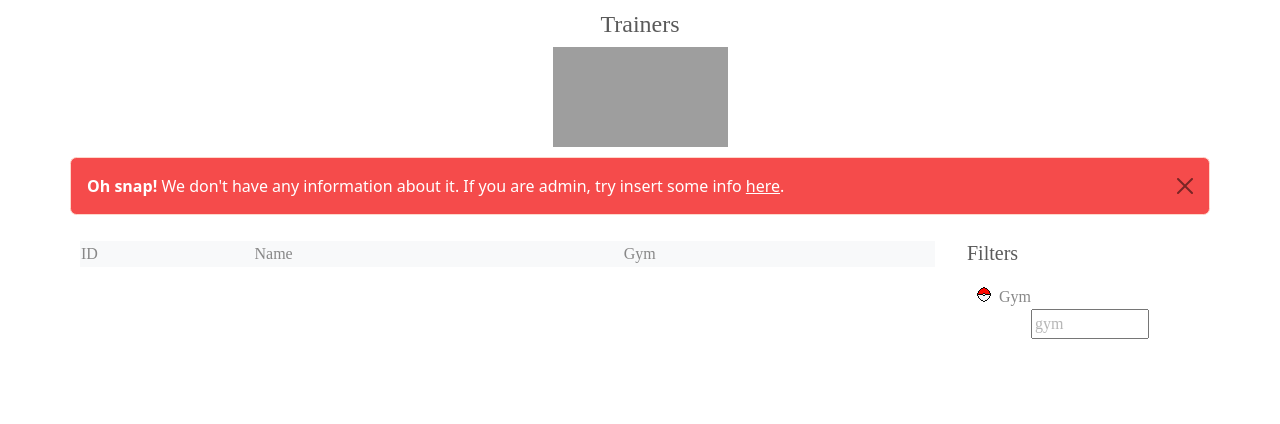
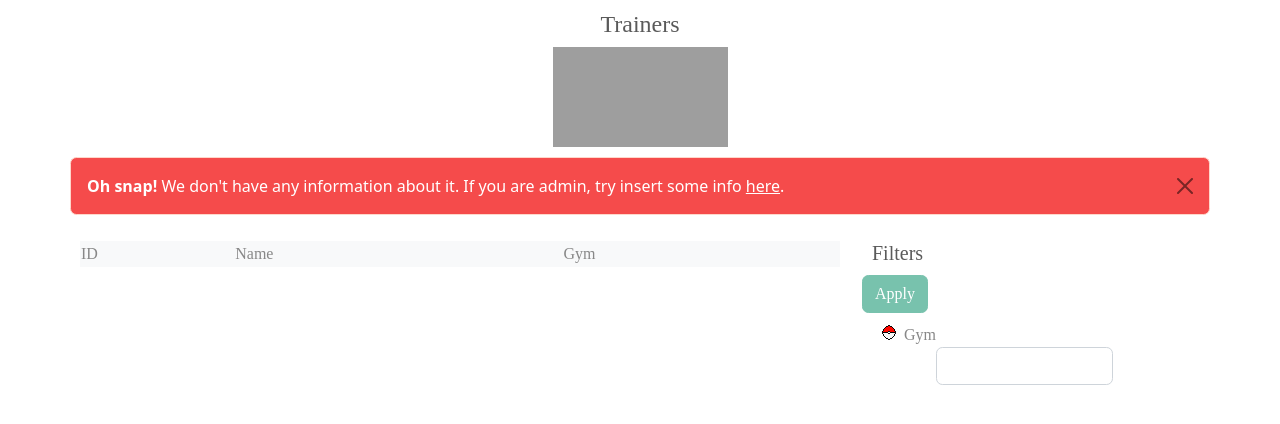
Before and after one commit to karlosA99/pokemon_data-base, a Django app: page /trainer/ in a window 1280 px wide. Shown: the part 76-500 px from the top of the page. Run offline with Django 4.2, Linux system fonts and the light colour scheme; data comes from the database, SQL or seed files in the repository; data that the repository does not hold is empty; some libraries are stand-ins or nearby versions; grey boxes are pictures that could not be loaded.

Commit message:
template trainer filter

```diff
--- a/pokemon/templates/citizen/citizen.html
+++ b/pokemon/templates/citizen/citizen.html
@@ -229,7 +229,6 @@
         }
       </style>
 
-
 </body>
 
 </html>
--- a/pokemon/templates/trainer/trainer.html
+++ b/pokemon/templates/trainer/trainer.html
@@ -104,7 +104,7 @@
 
   <div id="customlay" class="container">
     <div class="row align-items-start">
-      <table class="col-9 bg-light poke marg">
+      <table class="col-8 bg-light poke marg">
         <thead>
           <tr>
             <td>ID</td>
@@ -127,16 +127,21 @@
             <button type="button" style="float: right;" class="btn-close" onclick="exit()"
               data-bs-dismiss="alert"></button>
             <strong>Oh snap!</strong> We don't have any information about it. If you are admin, try insert some info <a
-              href="../citizen/">here</a>.
+              href="../admin/">here</a>.
 
             {% endif %}
         </tbody>
       </table>
 
-      <div class="col-1 filters">
+      <div class="col-3 filters">
+        <form action="/trainer/" method="get" id="filter">
           <div class="row">
-
+            <div class="column">
               <h5 class="poke marg">Filters</h5>
+            </div>
+            <div class="column">
+              <button type="submit" class="btn btn-primary poke">Apply</button>
+            </div>
           </div>
 
           <div class="row">
@@ -145,18 +150,31 @@
                 <li class="sub-menu poke marg">Gym</a>
                   <ul>
                     <li>
-                    <form>
-                      <input type="text" size="10" maxlength="15" placeholder="gym">
-                    </form>
+                      <input type="text" class="form-control" size="20" maxlength="30" name="gym">
                     </li>
                   </ul>
                 </li>
               </ul>
             </div>
           </div>
-      </div>
+        </form>
       </div>
 
+      {% block extrajs %}
+      {% endblock %}
+
+      <script src="https://code.jquery.com/jquery-3.2.1.slim.min.js"
+        integrity="sha384-KJ3o2DKtIkvYIK3UENzmM7KCkRr/rE9/Qpg6aAZGJwFDMVNA/GpGFF93hXpG5KkN"
+        crossorigin="anonymous"></script>
+      <script src="https://cdnjs.cloudflare.com/ajax/libs/popper.js/1.11.0/umd/popper.min.js"
+        integrity="sha384-b/U6ypiBEHpOf/4+1nzFpr53nxSS+GLCkfwBdFNTxtclqqenISfwAzpKaMNFNmj4"
+        crossorigin="anonymous"></script>
+      <script src="https://maxcdn.bootstrapcdn.com/bootstrap/4.0.0-beta/js/bootstrap.min.js"
+        integrity="sha384-h0AbiXch4ZDo7tp9hKZ4TsHbi047NrKGLO3SEJAg45jXxnGIfYzk4Si90RDIqNm1"
+        crossorigin="anonymous"></script>
+      <script src="{% static 'js/bootstrap.min (2).js' %}"></script>
+      <script src="{% static 'js/exit.js' %}"></script>
+      <script src="https://cdn.jsdelivr.net/npm/bootstrap@5.1.3/dist/js/bootstrap.bundle.min.js"></script>
 
       <style>
         @font-face {
@@ -180,38 +198,23 @@
         .dropdown-item:hover {
           background-color: #5a5a5a;
         }
-    .filters li{
+
+        .filters li {
           list-style-image: url("../../static/img/pokeball.ico");
         }
-      li ul li{
-        list-style:none !important;
+
+        li ul li {
+          list-style: none !important;
         }
 
-     .alert-danger{
+        .alert-danger {
           background-color: rgba(241, 0, 0, 0.707);
         }
 
-           input::placeholder{
-    color: rgba(87, 87, 87, 0.437) ;
+        input::placeholder {
+          color: rgba(87, 87, 87, 0.437);
         }
-
       </style>
-    {% block extrajs %}
-    {% endblock %}
-
-
-    <script src="https://code.jquery.com/jquery-3.2.1.slim.min.js"
-      integrity="sha384-KJ3o2DKtIkvYIK3UENzmM7KCkRr/rE9/Qpg6aAZGJwFDMVNA/GpGFF93hXpG5KkN"
-      crossorigin="anonymous"></script>
-    <script src="https://cdnjs.cloudflare.com/ajax/libs/popper.js/1.11.0/umd/popper.min.js"
-      integrity="sha384-b/U6ypiBEHpOf/4+1nzFpr53nxSS+GLCkfwBdFNTxtclqqenISfwAzpKaMNFNmj4"
-      crossorigin="anonymous"></script>
-    <script src="https://maxcdn.bootstrapcdn.com/bootstrap/4.0.0-beta/js/bootstrap.min.js"
-      integrity="sha384-h0AbiXch4ZDo7tp9hKZ4TsHbi047NrKGLO3SEJAg45jXxnGIfYzk4Si90RDIqNm1"
-      crossorigin="anonymous"></script>
-    <script src="{% static 'js/bootstrap.min (2).js' %}"></script>
-    <script src="{% static 'js/exit.js' %}"></script>
-    <script src="https://cdn.jsdelivr.net/npm/bootstrap@5.1.3/dist/js/bootstrap.bundle.min.js"></script>
 
 </body>
 
```
Lines whose indentation alone changed are shown as unchanged.
